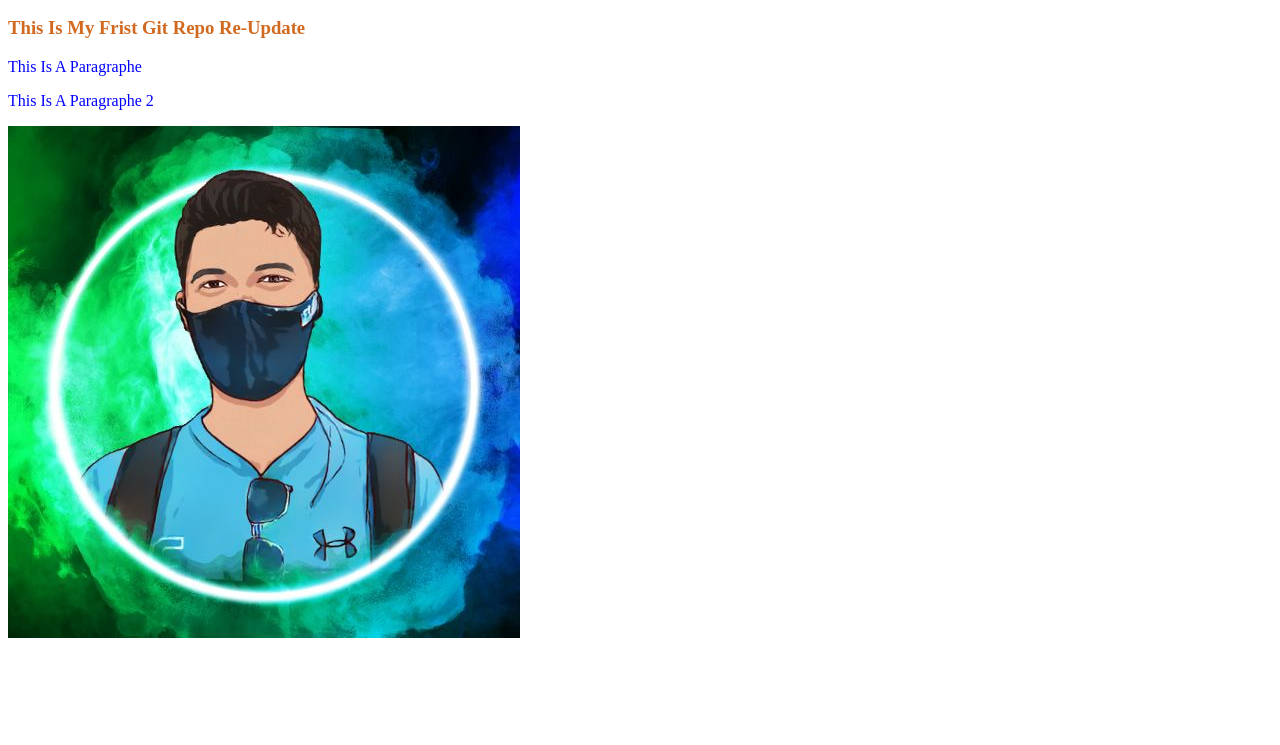
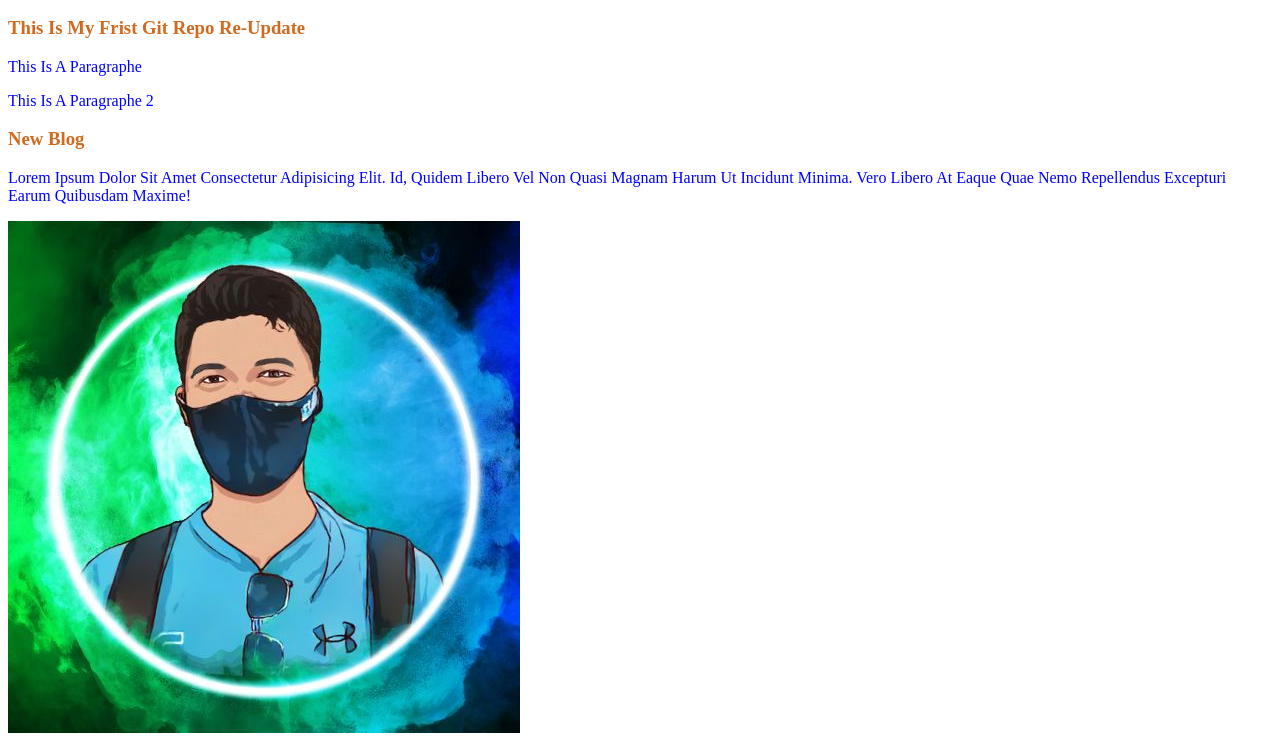
Before and after one commit to al-mohaimin-farabi/my-frist-repo, a plain HTML site: page index.html in a window 1280 px wide. Shown: the part 110-855 px from the top of the page. Before the commit the page ends 800 px from the top, so only its background shows below. Drawn offline with Linux system fonts and the light colour scheme.

Commit message:
new blog added

```diff
--- a/index.html
+++ b/index.html
@@ -13,6 +13,10 @@
     <h3>this is my frist git repo re-update</h3>
     <p>this is a paragraphe</p>
     <p>this is a paragraphe 2</p>
+        <div>
+            <h3>new blog</h3>
+            <p>Lorem ipsum dolor sit amet consectetur adipisicing elit. Id, quidem libero vel non quasi magnam harum ut incidunt minima. Vero libero at eaque quae nemo repellendus excepturi earum quibusdam maxime!</p>
+        </div>
     <img src="pic.jpg" alt="my pic">
 </body>
 </html>
```
